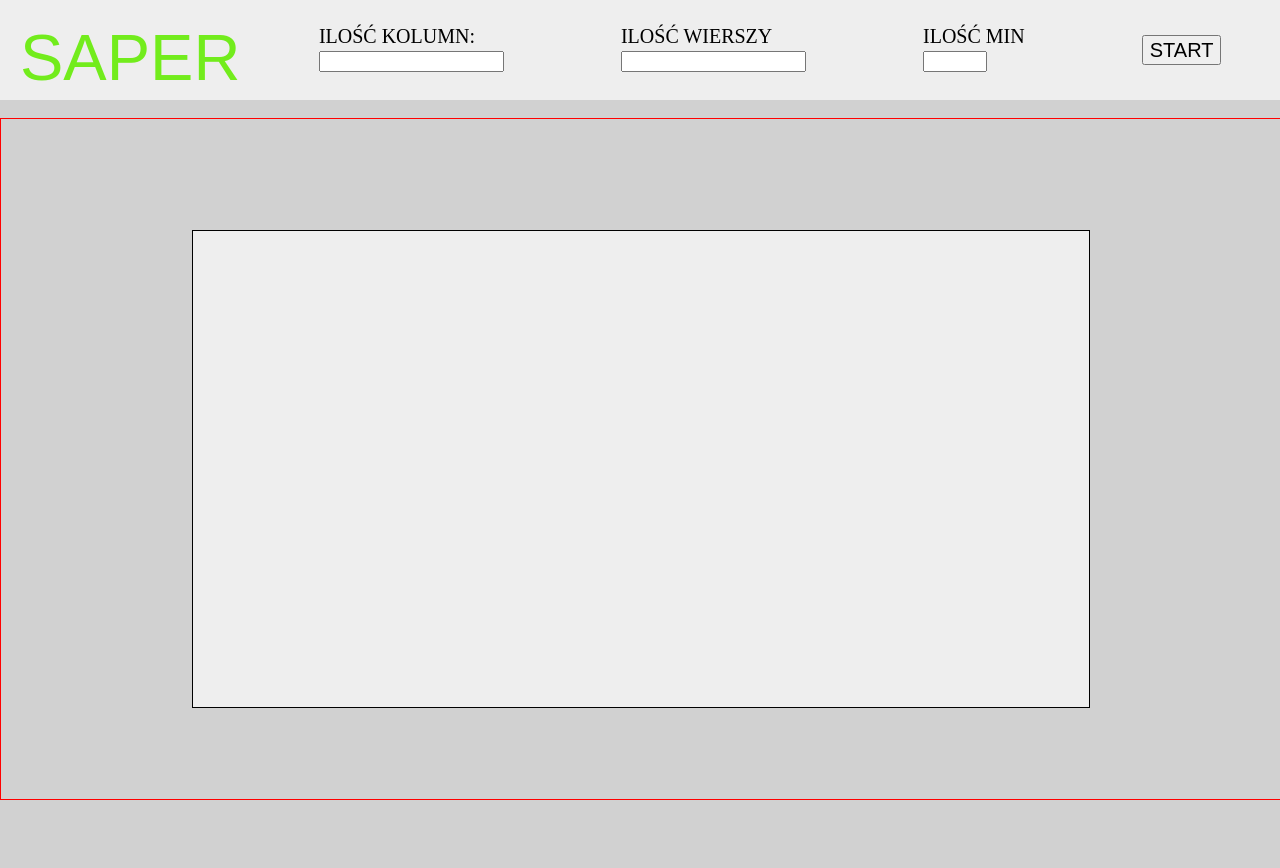
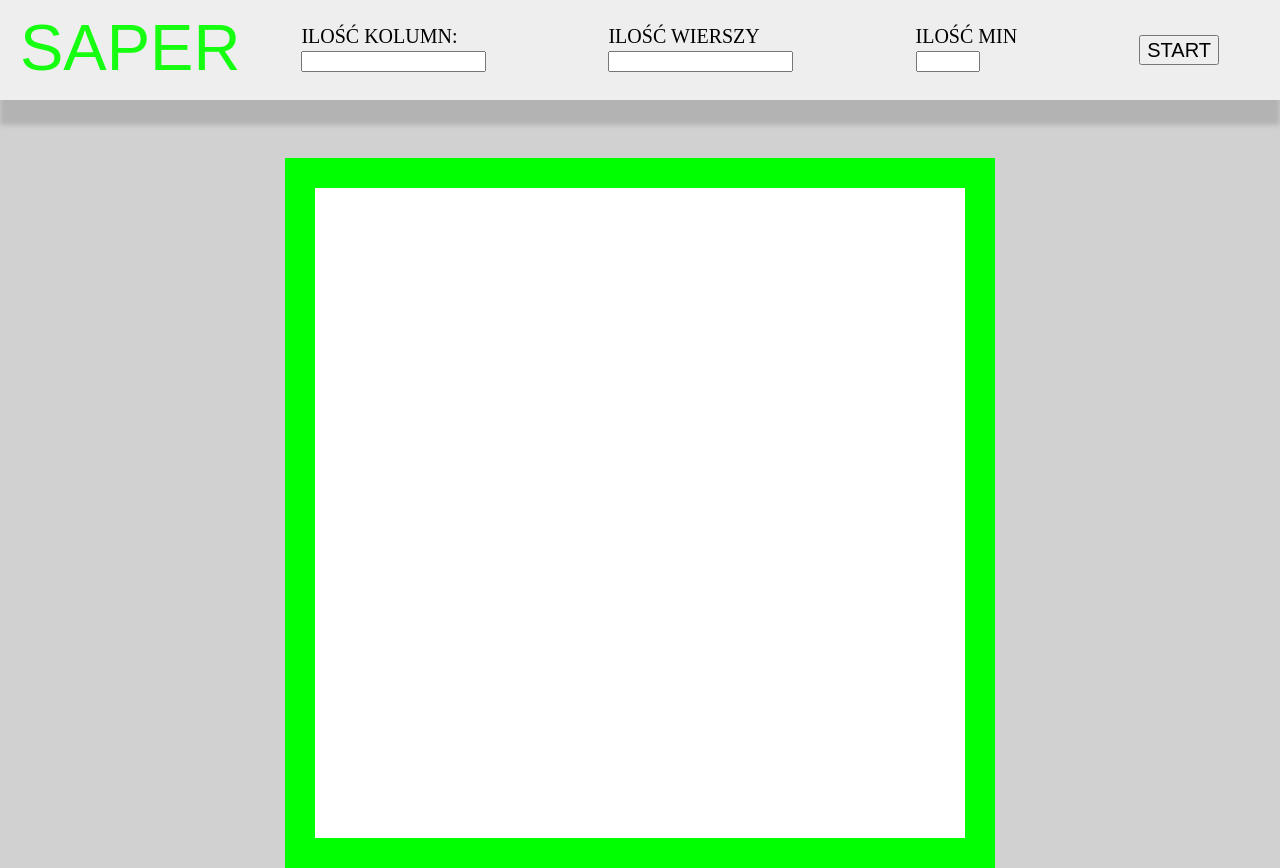
Before and after one commit to trzeciak20p/minesweeper, a plain HTML site: page index.html in a window 1280 px wide. Before the commit the page ends 800 px from the top, so only its background shows below. Drawn offline with Linux system fonts and the light colour scheme.

Commit message:
update style.css

```diff
--- a/index.html
+++ b/index.html
@@ -11,7 +11,7 @@
         content='Gra saper minesweeper miny gra. Bardzo dobra polecam gra miny wciągająca saper yyy... super'>
     <link rel="stylesheet" href="style.css">
     <link rel="icon" href="minesweeper_icon.jpg">
-    <title>Minesweeper</title>
+    <title> B) Minesweeper</title>
 </head>
 
 <body>
@@ -51,9 +51,23 @@
 
         document.getElementById("start_saper").addEventListener("click", saper_start)
 
-        docmuent.addEventListener("keydown", function (event) {
+        let co_teraz = 0
+        document.addEventListener("keydown", function (event) {
+            console.log(event, event.keyCode)
+            if (event.keyCode == 32) {
+                if (co_teraz == 0) {
+                    co_teraz = 1
+                    document.getElementById("main_saper").style.border = "solid 30px #ff0000";
+                } else {
+                    co_teraz = 0
+                    document.getElementById("main_saper").style.border = "solid 30px #00ff00";
+                }
 
-            let x
+
+
+
+
+            }
 
 
 
--- a/style.css
+++ b/style.css
@@ -8,11 +8,13 @@ header{
 	height: 100px;
 	background-color: #eeeeee;
 	text-transform: uppercase;
+	box-shadow: 0px 25px 5px #b3b3b3;
 }
 header span{
 	font-size: 65px;
-	margin: 20px;
-	color: #72ec1c;
+	margin-left: 20px;
+	margin-top: 10px;
+	color: #16FF11;
 	font-family: Arial;
 	float: left;
 }
@@ -34,16 +36,15 @@ main{
 	justify-content: space-around;
 	align-items: center;
 	width: 100%;
-	height: 85vh;
-	border: solid 1px red;
+	height: 100%;
 }
 #main_saper{
-	margin-top: 20px;
+	margin-top: 40px;
 	z-index: 2;
-	width: 70%;
-	height: 70%;
-	background-color: #eeeeee;
-	border: solid 1px black;
+	width: 650px;
+	height: 650px;
+	background-color: white;
+	border: solid 30px #00ff00;
 }
 #main_saper table, #main_saper td, #main_saper tr {
 	margin: 20px;
```
